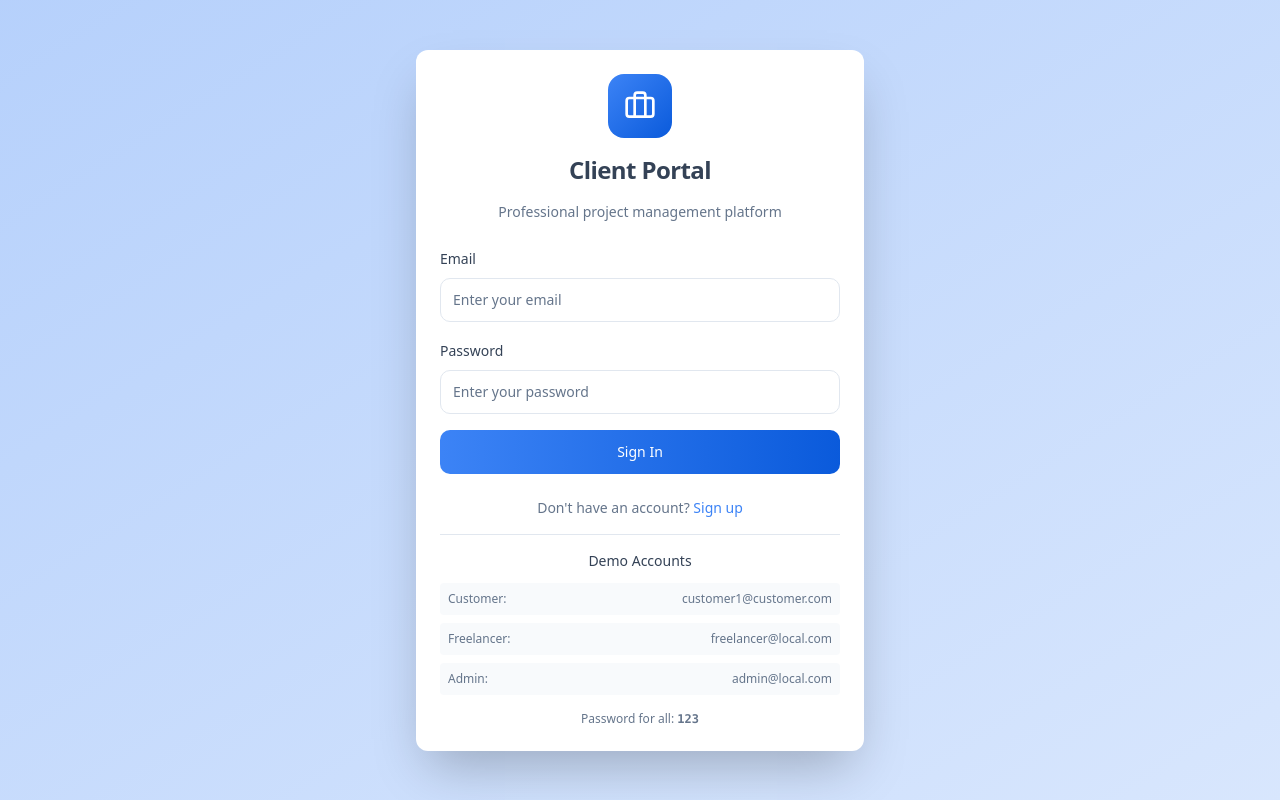
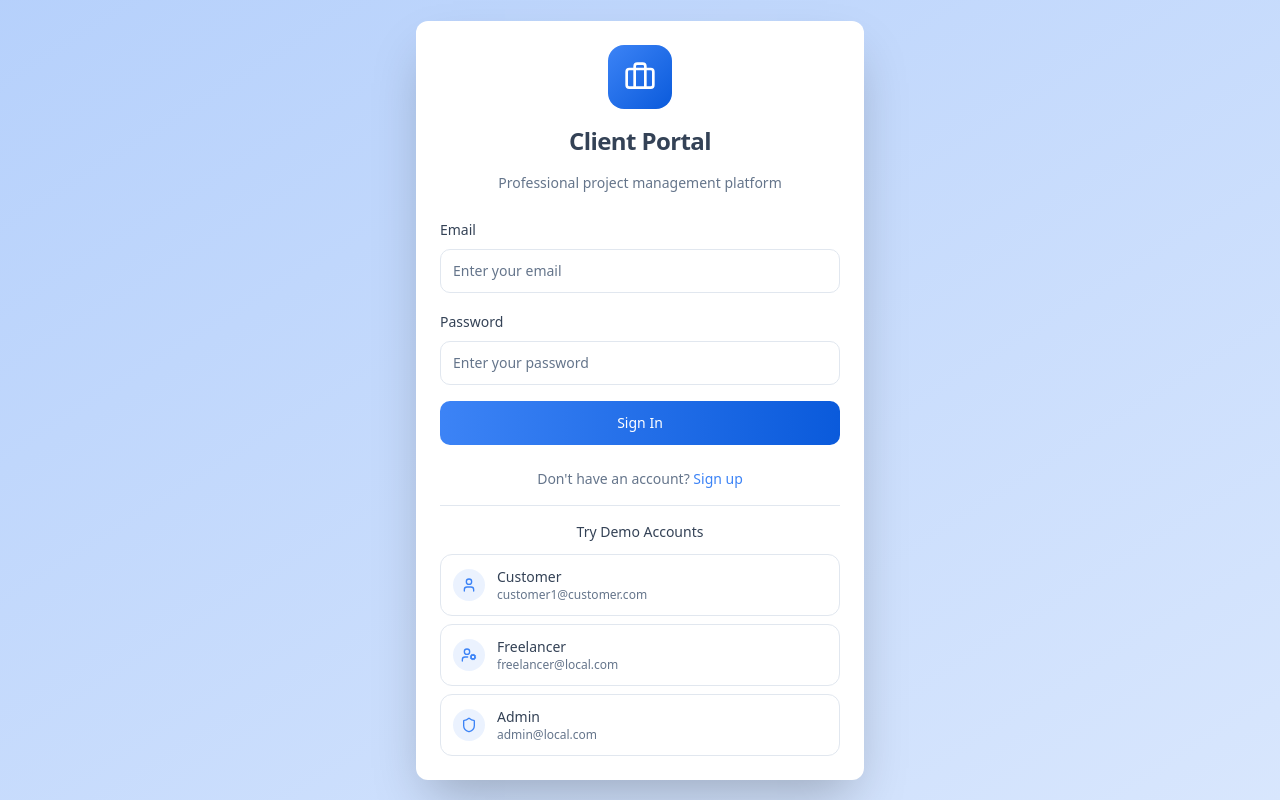
Before and after one commit to mah-creator/spec-to-visuals, a React (Vite) app: page /login in a window 1280 px wide. Built offline with nearby package versions, Linux system fonts and the light colour scheme; no server answers; the HTML template or start-up script is replaced by a standard one.

Commit message:
Refactor login page demo accounts

```diff
--- a/src/pages/Login.tsx
+++ b/src/pages/Login.tsx
@@ -4,7 +4,7 @@ import { Input } from "@/components/ui/input";
 import { Card, CardContent, CardDescription, CardHeader, CardTitle } from "@/components/ui/card";
 import { Label } from "@/components/ui/label";
 import { AuthContext } from "../App";
-import { Briefcase } from "lucide-react";
+import { Briefcase, User, UserCog, Shield } from "lucide-react";
 import { useNavigate, Link } from "react-router-dom";
 
 const Login = () => {
@@ -21,6 +21,11 @@ const Login = () => {
     } catch (error) {
       // Error is handled by the useAuth hook
     }
+  };
+
+  const fillDemoAccount = (demoEmail: string, demoPassword: string) => {
+    setEmail(demoEmail);
+    setPassword(demoPassword);
   };
 
 
@@ -83,21 +88,49 @@ const Login = () => {
             </div>
 
             <div className="border-t pt-4">
-              <p className="text-sm font-medium text-center mb-3">Demo Accounts</p>
-              <div className="space-y-2 text-xs text-muted-foreground">
-                <div className="flex justify-between items-center bg-muted/50 p-2 rounded">
-                  <span className="font-medium">Customer:</span>
-                  <span>customer1@customer.com</span>
-                </div>
-                <div className="flex justify-between items-center bg-muted/50 p-2 rounded">
-                  <span className="font-medium">Freelancer:</span>
-                  <span>freelancer@local.com</span>
-                </div>
-                <div className="flex justify-between items-center bg-muted/50 p-2 rounded">
-                  <span className="font-medium">Admin:</span>
-                  <span>admin@local.com</span>
-                </div>
-                <p className="text-center pt-2">Password for all: <span className="font-mono font-semibold">123</span></p>
+              <p className="text-sm font-medium text-center mb-3">Try Demo Accounts</p>
+              <div className="grid gap-2">
+                <button
+                  type="button"
+                  onClick={() => fillDemoAccount('customer1@customer.com', '123')}
+                  className="flex items-center gap-3 p-3 rounded-lg border border-border bg-card hover:bg-accent hover:border-primary/50 transition-all cursor-pointer group"
+                >
+                  <div className="w-8 h-8 rounded-full bg-primary/10 flex items-center justify-center group-hover:bg-primary/20 transition-colors">
+                    <User className="w-4 h-4 text-primary" />
+                  </div>
+                  <div className="flex-1 text-left">
+                    <p className="text-sm font-medium text-foreground">Customer</p>
+                    <p className="text-xs text-muted-foreground">customer1@customer.com</p>
+                  </div>
+                </button>
+
+                <button
+                  type="button"
+                  onClick={() => fillDemoAccount('freelancer@local.com', '123')}
+                  className="flex items-center gap-3 p-3 rounded-lg border border-border bg-card hover:bg-accent hover:border-primary/50 transition-all cursor-pointer group"
+                >
+                  <div className="w-8 h-8 rounded-full bg-primary/10 flex items-center justify-center group-hover:bg-primary/20 transition-colors">
+                    <UserCog className="w-4 h-4 text-primary" />
+                  </div>
+                  <div className="flex-1 text-left">
+                    <p className="text-sm font-medium text-foreground">Freelancer</p>
+                    <p className="text-xs text-muted-foreground">freelancer@local.com</p>
+                  </div>
+                </button>
+
+                <button
+                  type="button"
+                  onClick={() => fillDemoAccount('admin@local.com', '123')}
+                  className="flex items-center gap-3 p-3 rounded-lg border border-border bg-card hover:bg-accent hover:border-primary/50 transition-all cursor-pointer group"
+                >
+                  <div className="w-8 h-8 rounded-full bg-primary/10 flex items-center justify-center group-hover:bg-primary/20 transition-colors">
+                    <Shield className="w-4 h-4 text-primary" />
+                  </div>
+                  <div className="flex-1 text-left">
+                    <p className="text-sm font-medium text-foreground">Admin</p>
+                    <p className="text-xs text-muted-foreground">admin@local.com</p>
+                  </div>
+                </button>
               </div>
             </div>
           </div>
```
